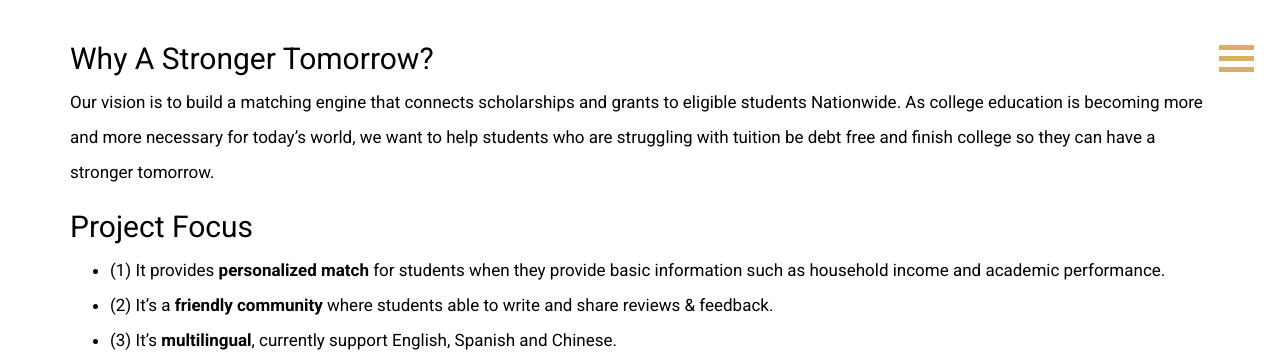
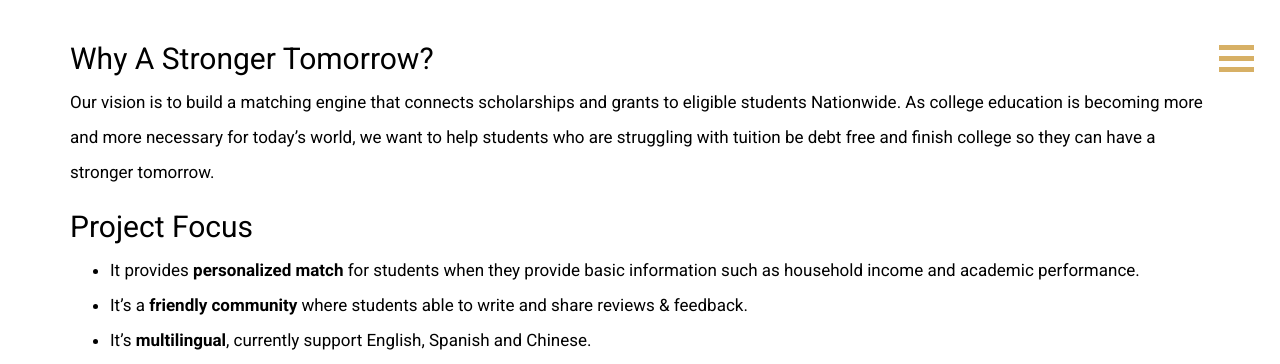
Before and after one commit to TechClubNY/techclub-site, a Jekyll site: the page built from _posts/2017-06-01-astrongertomorrow.md, in a window 1280 px wide and 900 px high, scrolled down 503 px, cut to the strip 0-364 px from the top of the window. Built offline with Jekyll 4.4.1, drawn with Linux system fonts in a browser that asks for light colours; nearby versions of some CDN libraries.

Commit message:
Create 2017-06-01-astrongertomorrow.md

```diff
--- a/_posts/2017-06-01-astrongertomorrow.md
+++ b/_posts/2017-06-01-astrongertomorrow.md
@@ -11,9 +11,9 @@
 As college education is becoming more and more necessary for today’s world, we want to help students who are struggling with tuition be debt free and finish college so they can have a stronger tomorrow.
 
 ## Project Focus
-* (1) It provides **personalized match** for students when they provide basic information such as household income and academic performance.
-* (2) It’s a **friendly community** where students able to write and share reviews & feedback.
-* (3) It's **multilingual**, currently support English, Spanish and Chinese.
+*  It provides **personalized match** for students when they provide basic information such as household income and academic performance.
+*  It’s a **friendly community** where students able to write and share reviews & feedback.
+*  It's **multilingual**, currently support English, Spanish and Chinese.
 
 <img src="{{ site.baseurl }}/assets/img/projects/ast/homepagedemo.gif" width="100px" height="200px" />
 _Home page-APP_..
@@ -25,8 +25,8 @@
 _A whole view_..
 
 ## Project Timelines
-<img src="{{ site.baseurl }}/assets/img/projects/ast/Project timeline1.png" width="330px" height="230px" />
-<img src="{{ site.baseurl }}/assets/img/projects/ast/Project timeline2.png" width="380px" height="260px" />
+* <img src="{{ site.baseurl }}/assets/img/projects/ast/Project timeline1.png" width="300px" height="200px" />
+* <img src="{{ site.baseurl }}/assets/img/projects/ast/Project timeline2.png" width="380px" height="260px" />
 
 ## Event Photos
 <img src="{{ site.baseurl }}/assets/img/projects/ast/withClinton&GovernorCuomo0412.jpg" width="330px" height="280px" />
@@ -34,4 +34,4 @@
 <img src="{{ site.baseurl }}/assets/img/projects/ast/scoopnest.png" width="320px" height="280px" />
 
 ## Press and Media
-<img src="{{ site.baseurl }}/assets/img/projects/ast/Press&media.png" width="280px" height="120px" />
+<img src="{{ site.baseurl }}/assets/img/projects/ast/Press&media.png" width="400px" height="150px" />
```
